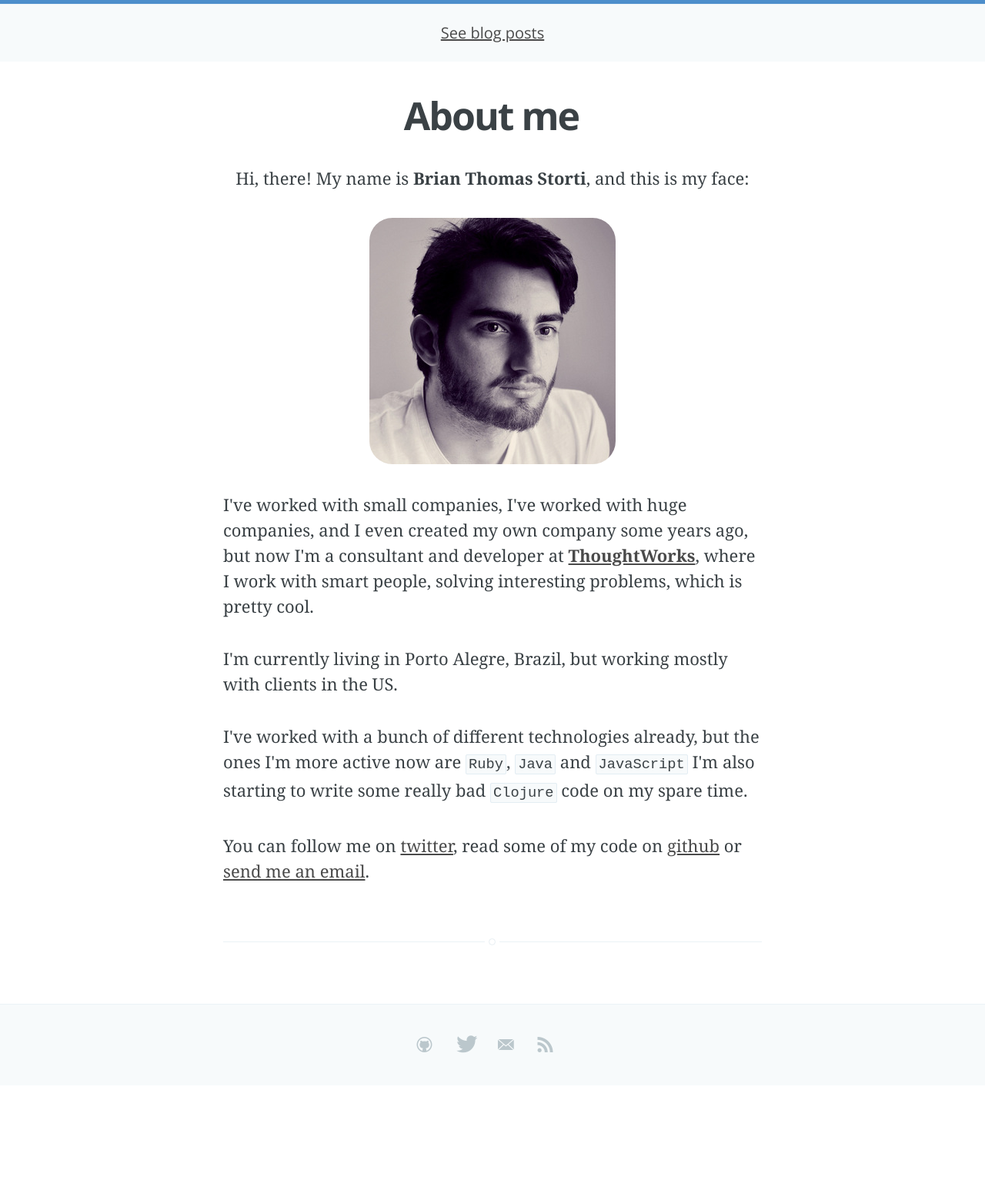
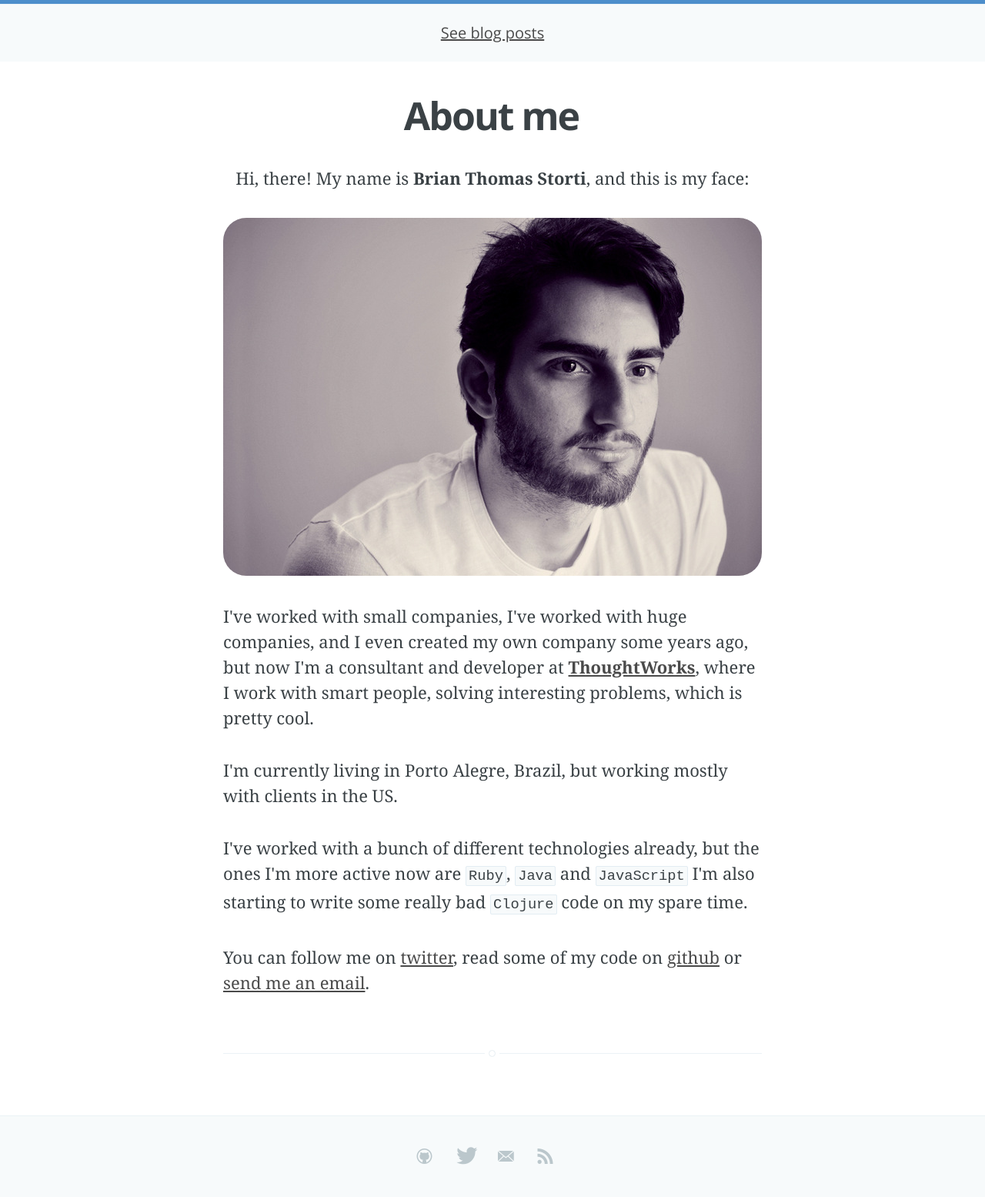
Before and after one commit to brianstorti/brianstorti.github.io, a Jekyll site: the page built from about.html, in a window 1280 px wide. Shown: the whole page at 77% size. Built offline with Jekyll 4.4.1, drawn with Linux system fonts in a browser that asks for light colours; Markdown is read by kramdown in place of the engine named in the settings; a script that is not in the unit is left out; before the commit the page ends 1410 px from its top, so only the background shows below that.

Commit message:
better images

```diff
--- a/_layouts/post.html
+++ b/_layouts/post.html
@@ -28,7 +28,7 @@ about: '/about.html'
           <!-- If we want to display author's name and bio -->
             {% if site.author %}
                 <section class="author">
-                  <header> <a href="{{ page.about }}"> <img class="profile" src="/assets/images/profile.png" alt="Author's profile picture"></a></header>
+                  <header> <a href="{{ page.about }}"> <img class="profile" src="/assets/images/profile-small.png" alt="Author's profile picture"></a></header>
                   <article>
                     <!-- Author Name -->
                     Written by <h4 class="author-name"><a href="{{page.about}}">Brian Thomas Storti</a></h4>
--- a/about.html
+++ b/about.html
@@ -15,7 +15,7 @@ title: About me
       Hi, there! My name is <strong>Brian Thomas Storti</strong>, and this is my face:
     </p>
 
-    <img src="/assets/images/profile.png" class="rounded-corner-img" />
+    <img src="/assets/images/profile-big.png" class="rounded-corner-img" />
 
     <p>
       I've worked with small companies, I've worked with huge companies, and I
--- a/assets/css/main.css
+++ b/assets/css/main.css
@@ -34,10 +34,11 @@ pre{
   min-height: 80px;
   padding-left:20px;
 }
+
 img.profile {
   width:80px;
   height:auto;
-    border-radius: 50px;
+  border-radius: 50px;
 }
 
 .social-icon {
--- a/assets/css/screen.css
+++ b/assets/css/screen.css
@@ -448,7 +448,6 @@ margin on the iframe, cause it breaks stuff. */
 .rounded-corner-img {
   border-radius: 30px;
   width: 100%;
-  max-width: 320px;
   display: block;
   margin-left: auto;
   margin-right: auto
--- a/index.html
+++ b/index.html
@@ -6,7 +6,7 @@ title: Brian Storti
 
 
 <header class="site-header">
-  <img class="profile" src="/assets/images/profile.png" alt="Author's profile picture"> <br />
+  <img class="profile" src="/assets/images/profile-small.png" alt="Author's profile picture"> <br />
   Hi, there! My name is <strong><a href="{{ page.about }}">Brian Storti</a></strong> and this is my blog.
 </header>
 
```
Also changed, not shown: assets/images/.picasaoriginals/profile.png (deleted), assets/images/profile-big.png (added), assets/images/profile-small.png (added), assets/images/profile.png (deleted), 2 other files.
